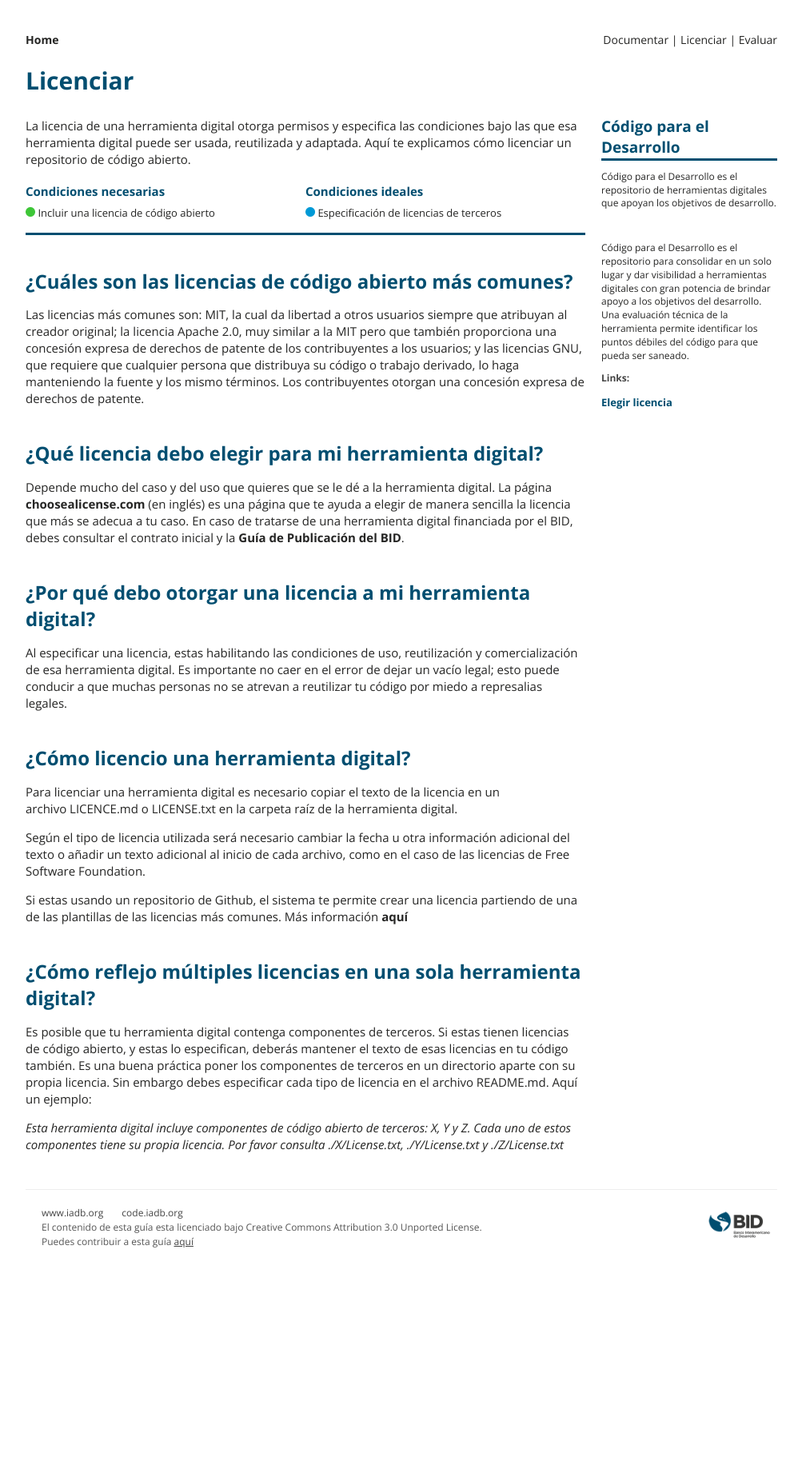
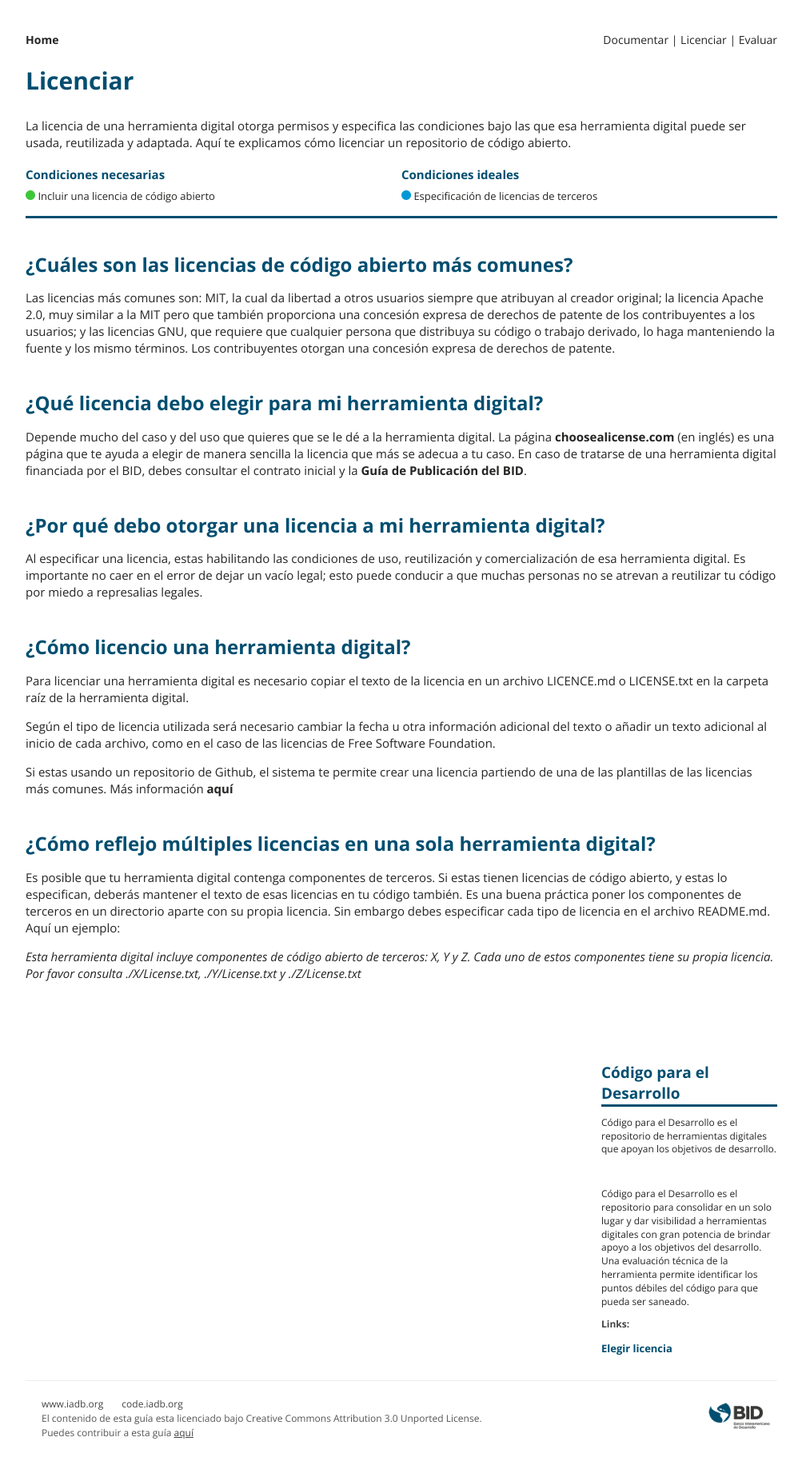
Before and after one commit to EL-BID/guia-de-publicacion, a Jekyll site: the page built from _documents/licenciamiento.markdown, in a window 1280 px wide. Shown: the whole page at 80% size, without its empty margins (138-1141 px from the left). Built offline with Jekyll 4.4.1, drawn with Linux system fonts in a browser that asks for light colours; before the commit the page ends 1603 px from its top, so only the background shows below that.

Commit message:
Update document.html

```diff
--- a/_layouts/document.html
+++ b/_layouts/document.html
@@ -3,10 +3,13 @@
 <div class="clearfix">
 
     {% if page.sidebar %}
+
+    {% if page.sidebaren %}
+
     <div class="document-body">
     {%else%}
     <div class="document-body full">
-    {% endif %}
+    {% endif %}  {% endif %}
     <h1>{{ page.title }}</h1>
     <p>
       {{ page.description }}
```
